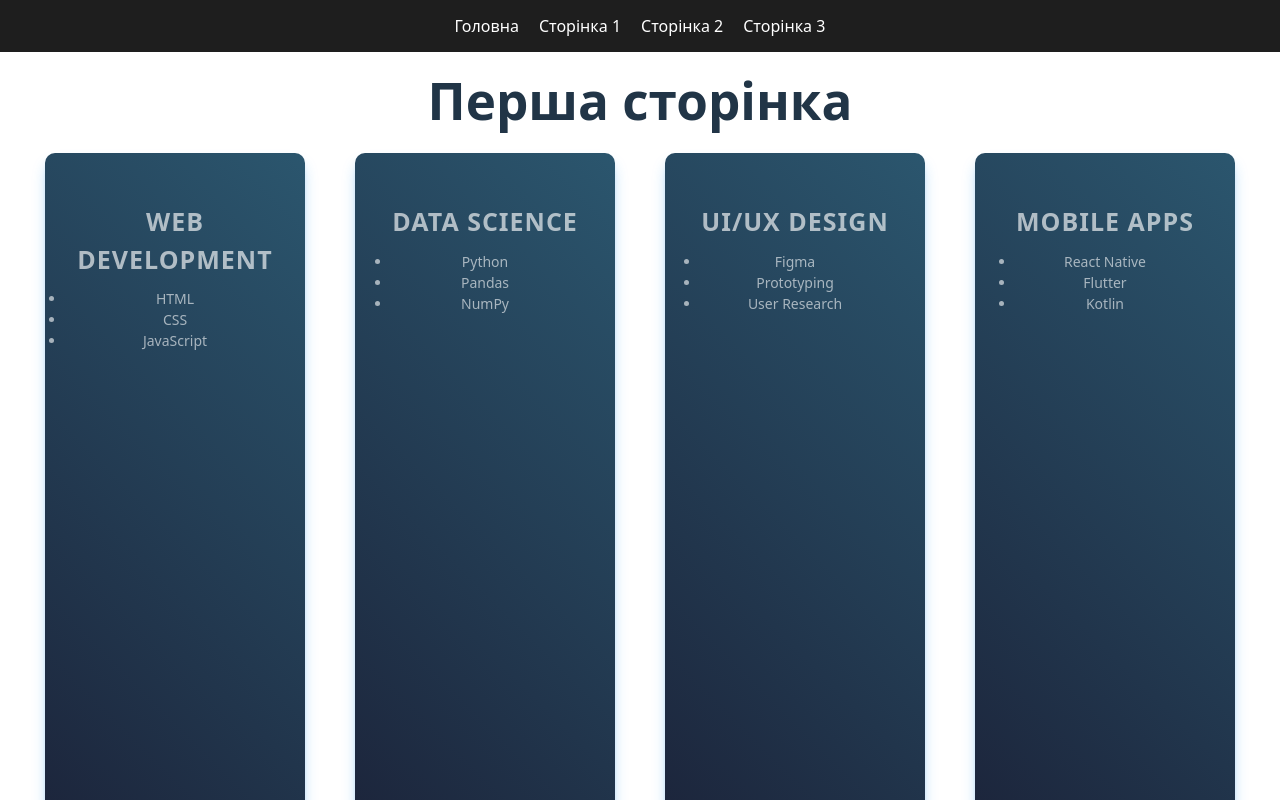
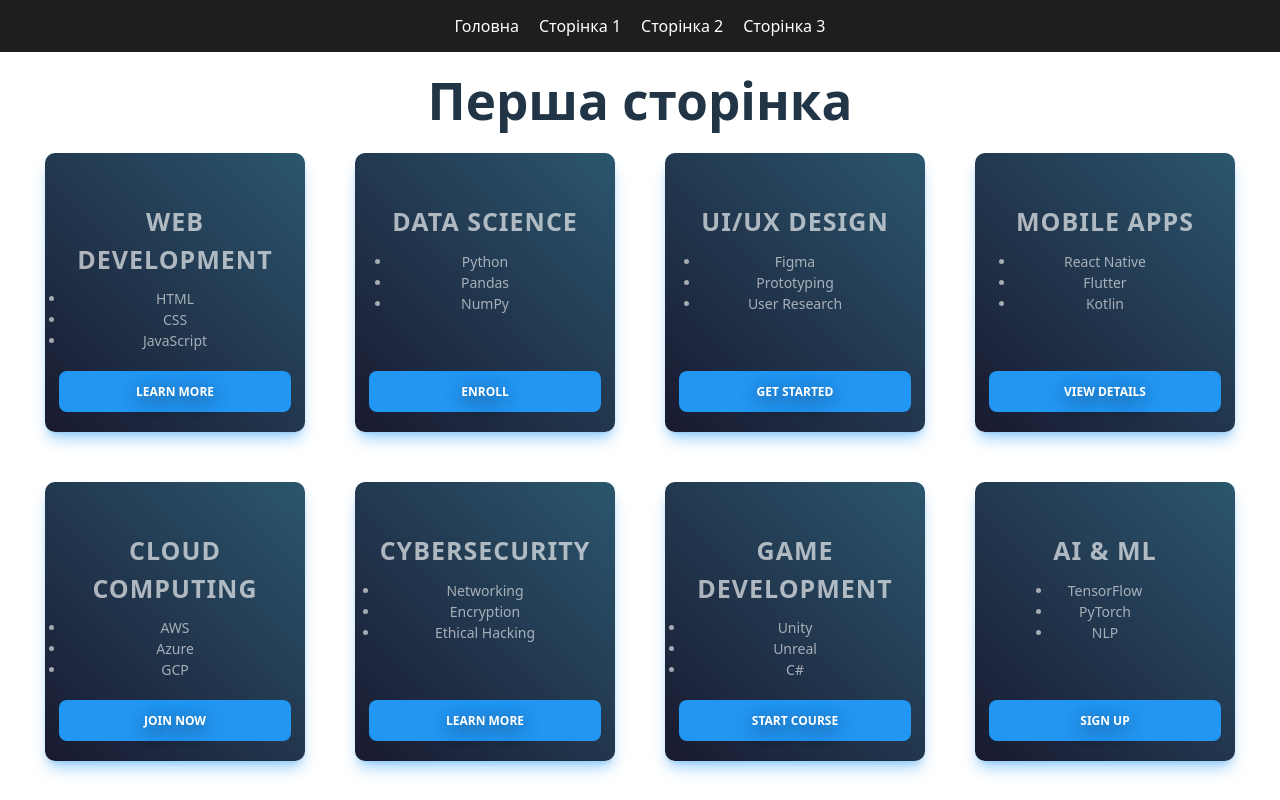
Before and after one commit to MaksimCeleron/Em-13-Front-HW-5.2, a React (Vite) app: page /firstpage in a window 1280 px wide. Shown: the top 800 px of the page. Built offline with nearby package versions, Linux system fonts and the light colour scheme.

Commit message:
Update PageLayout

```diff
--- a/src/layouts/page/style.css
+++ b/src/layouts/page/style.css
@@ -4,12 +4,17 @@
     box-sizing: border-box;
 }
 
+html, body {
+    height: 100%;
+    margin: 0;
+}
+
 .wrapper {
-    display: grid;
-    grid-template-columns: 1fr;
-    /*grid-template-columns: 1fr;
+    /*display: grid;
+    grid-template-columns: 1fr;*/
     display: flex;
-    flex-direction: column;*/
+    flex-direction: column;
+    min-height: 100vh;
 }
 
 body {
@@ -20,7 +25,6 @@
 }
 
 .content {
-    min-height: 100vh;
     flex-grow: 1;
 }
 
```
